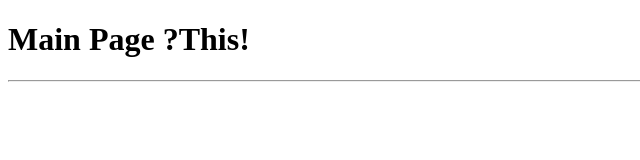
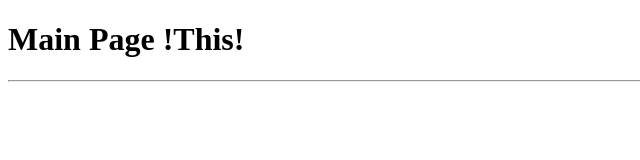
Before and after one commit to ToBinio/Main_Page, a website: page client/public/index.html in a window 1280 px wide. Shown: the full height of the page, 0-640 px from the left. Drawn offline with Linux system fonts and the light colour scheme.

Commit message:
Test Push

```diff
--- a/client/public/index.html
+++ b/client/public/index.html
@@ -5,7 +5,7 @@
     <title>MainPage</title>
 </head>
 <body>
-<h1>Main Page ?This!</h1>
+<h1>Main Page !This!</h1>
 <hr>
 <script src="../src/index.js"></script>
 </body>
```
